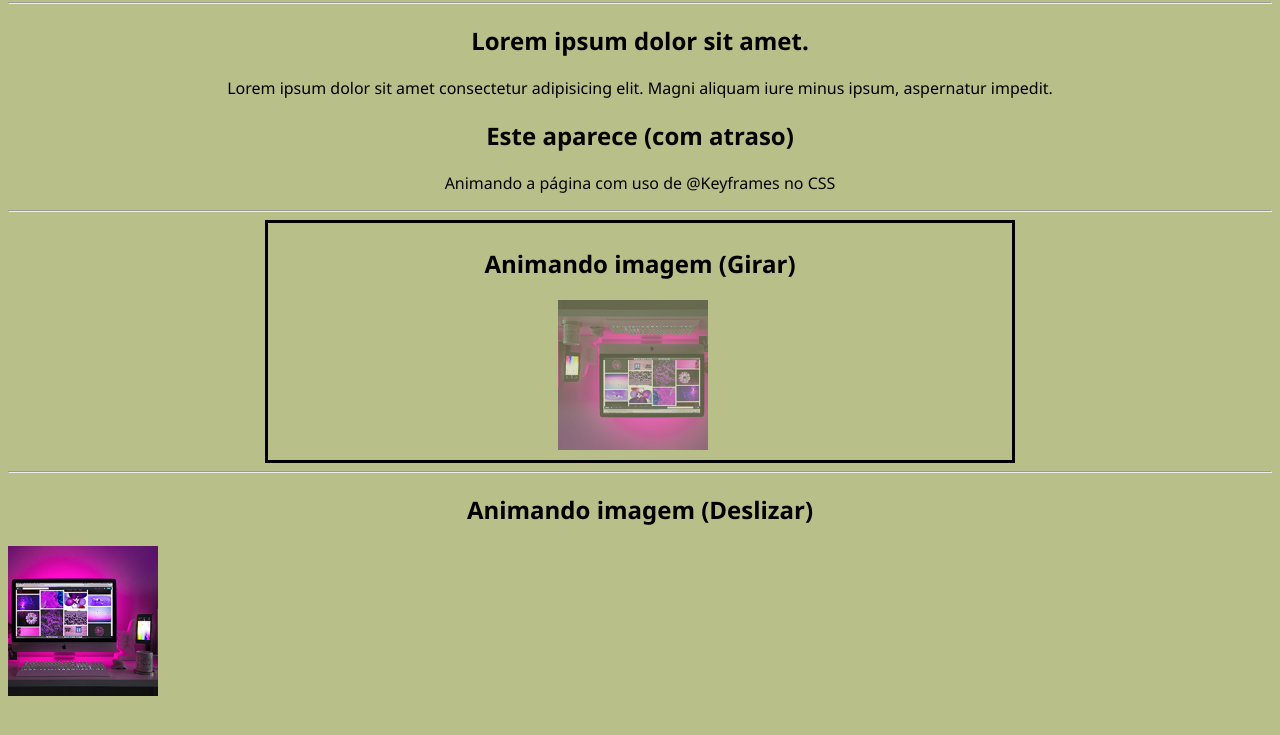
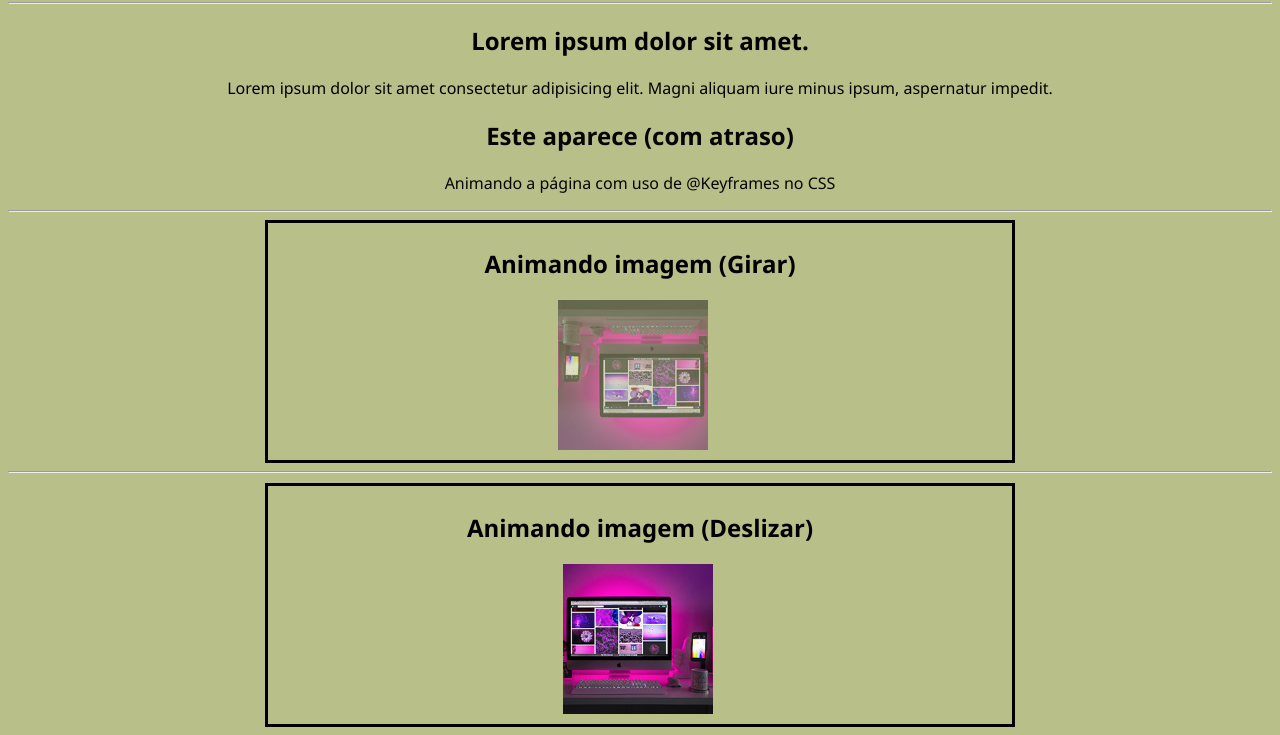
Before and after one commit to SesiSenai1DE/animacao_css, a plain HTML site: page EX_37(Animações)_A/1_Animação (Alunos_Fazer)/index.html in a window 1280 px wide. Shown: the part 84-819 px from the top of the page. Drawn offline with Linux system fonts and the light colour scheme.

Commit message:
finalização
finalização

```diff
--- a/EX_37(Animações)_A/1_Animação (Alunos_Fazer)/estilo.css
+++ b/EX_37(Animações)_A/1_Animação (Alunos_Fazer)/estilo.css
@@ -76,6 +76,8 @@ img {
 
 }
 
+/* Etapa 2 */
+
 #tres img {
     /* animation-name: animaImagem;
     animation-duration: 2s;
@@ -87,3 +89,28 @@ img {
     /* Versão abreviada da chamada */
     animation: animaImagem 2s infinite linear alternate;
 }
+
+/* _______________________________________________________ */
+/* (4ª Animação) Deslizar */
+
+/* Etapa 1 */
+
+#quatro {
+    border: solid 3px;
+    padding: 5px;
+    width: 750px;
+    margin: auto;
+    margin-top: 10px;
+}
+
+@keyframes animaImagem2 {
+    from {transform: translateX(0);}
+    to {transform: translateX(580px);}
+}
+
+/* Etapa 2 */
+#quatro img {
+
+    /* Versão abreviada da chamada */
+    animation: animaImagem2 2s infinite linear alternate;
+}
```
